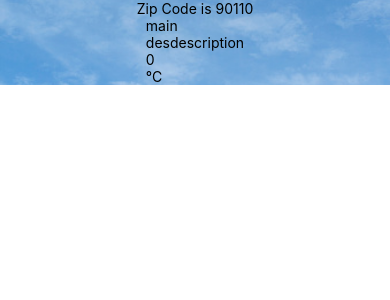
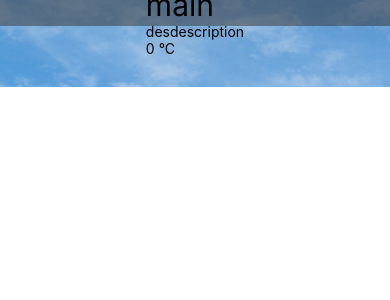
Before and after one commit to TrNz4869/lab-3SA04, a React Native app: screen / in a window 390 px wide. Shown: the top 300 px of the page. Built offline with nearby package versions, Linux system fonts and the light colour scheme.

Commit message:
editing flexbox

```diff
--- a/components/Forecast.js
+++ b/components/Forecast.js
@@ -1,15 +1,24 @@
 import React from 'react';
-import { Text, View } from 'react-native';
+import { Text, View, StyleSheet } from 'react-native';
 
 export default function Forecast(props) {
     return (
     <View >
-        <Text>{props.main}</Text>
+        <Text style={styles.main_text}>{props.main}</Text>
         <Text>{props.description}</Text>
         <View>
-            <Text>{props.temp}</Text>
-            <Text>°C</Text>
+            <Text>{props.temp} <Text>°C</Text></Text>
         </View>
     </View >
     );
 }
+const styles = StyleSheet.create({
+    main_text:{
+        fontSize: 30,
+        flexDirection: 'column',
+        alignItems: 'center',
+        width: '100%',
+        textAlignVertical: 'center'
+    }
+
+});
--- a/components/Weather.js
+++ b/components/Weather.js
@@ -11,8 +11,10 @@ export default function Weather(props) {
     return (
         <View>
             <ImageBackground source={require('../bg.jpg')} style={styles.backdrop}>
-                <Text>Zip Code is {props.zipCode}</Text>
-                <Forecast {...forecastInfo} />
+                <View style={styles.box}>
+                    <Text>Zip Code is {props.zipCode}</Text>
+                    <Forecast {...forecastInfo} />
+                </View>
             </ImageBackground>
         </View>
     );
@@ -20,9 +22,17 @@ export default function Weather(props) {
 const styles = StyleSheet.create({
     backdrop: {
         flexDirection: 'column',
-        justifyContent: 'center',
         alignItems: 'center',
         width: '100%',
         height: '100%'
     },
+    box:{
+        flexDirection:'column',
+        justifyContent:'center',
+        alignItems:'center',
+        backgroundColor: 'rgba(52, 52, 52, 0.5)',
+        width: '100%',
+        height: '30%'
+    },
+
 });
```
